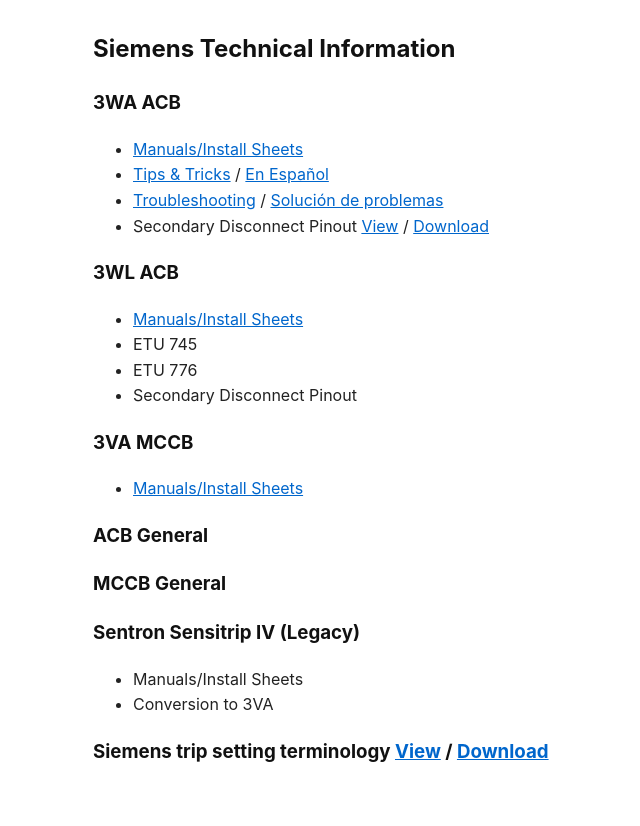
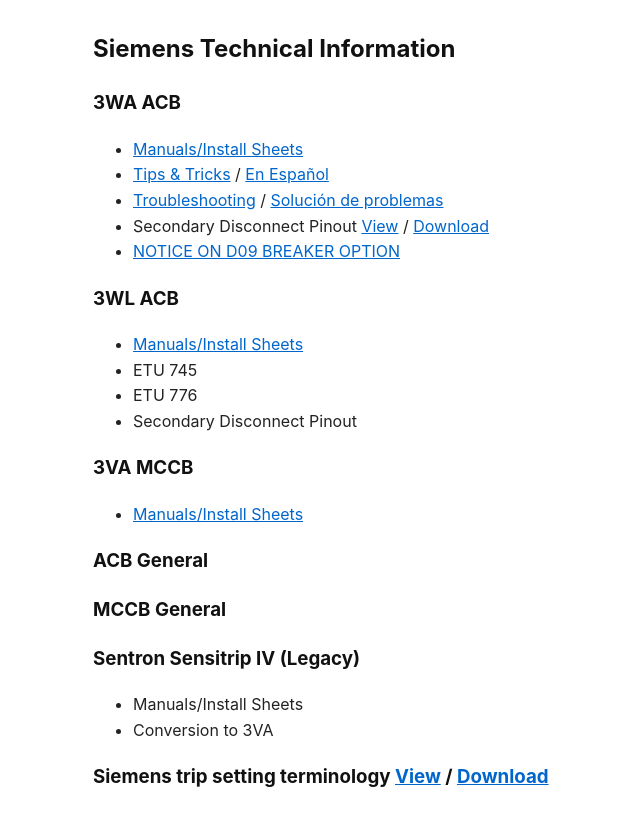
Before and after one commit to epecsupport/Service, a Jekyll site: the page built from tech/siemens/siemens.md, in a window 1280 px wide. Shown: the top 826 px of the page, without its empty margins (47-687 px from the left). Built offline with Jekyll 4.4.1, drawn with Linux system fonts in a browser that asks for light colours.

Commit message:
Add D09 advisory link

```diff
--- a/tech/siemens/siemens.md
+++ b/tech/siemens/siemens.md
@@ -11,6 +11,7 @@ autolink: true
 - [Tips & Tricks](3WA.html) / [En Español](3WA_ES.html)
 - [Troubleshooting](3WA.html#troubleshooting) / [Solución de problemas](3WA_ES.html#solución-de-problemas)
 - Secondary Disconnect Pinout [View](manuals/3wa_section_pinout.pdf) / [Download](https://raw.githubusercontent.com/epecsupport/Service/main/tech/siemens/manuals/3wa_section_pinout.pdf)
+- [NOTICE ON D09 BREAKER OPTION](d09.html)
 
 ### 3WL ACB
 - [Manuals/Install Sheets](man3wl.md)
```
